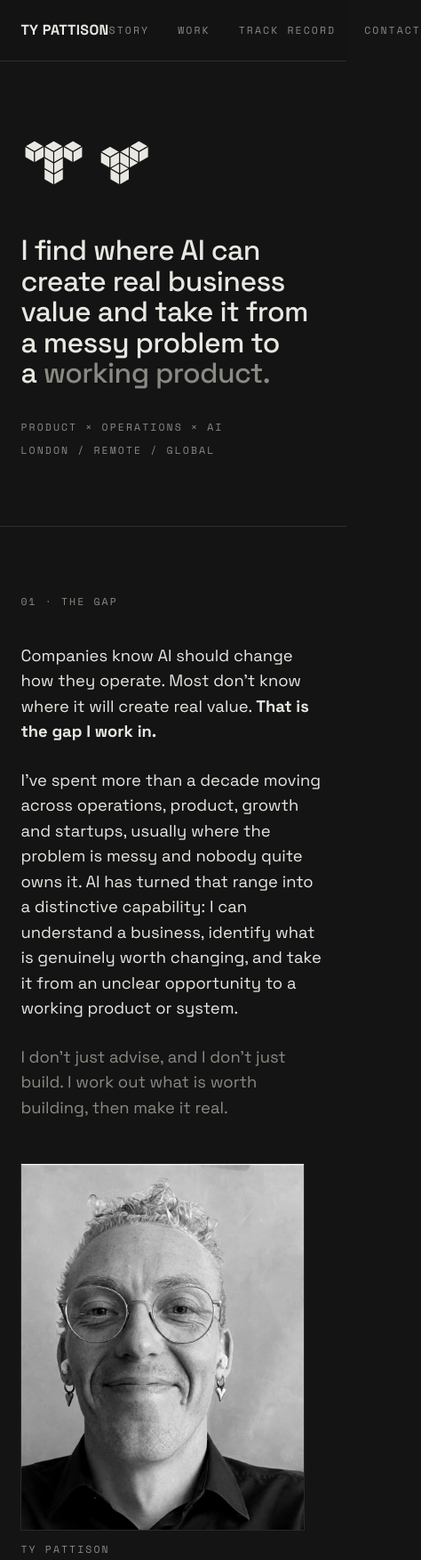
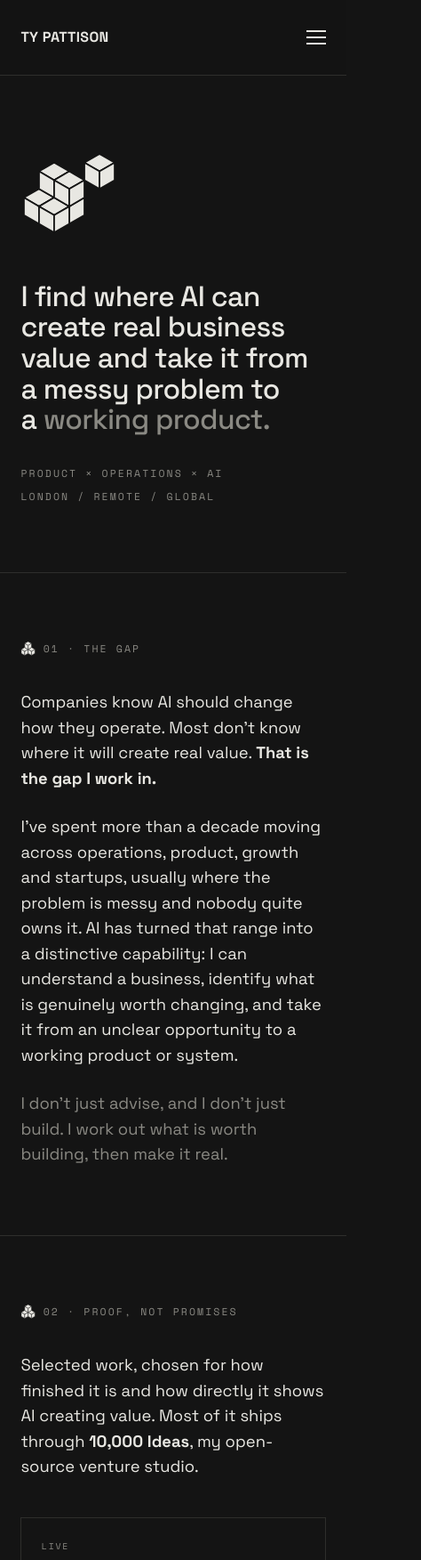
Before and after one commit to upperspacecase/Typortfolioaug26, a plain HTML site: page index.html in a window 390 px wide. Shown: the top 1753 px of the page at 89% size, 474 px wide, since content can reach past the window. Drawn offline with nearby package versions, Linux system fonts and the light colour scheme.

Commit message:
Cubes as themed accents, mobile hamburger nav, remove photo
- TY letterform monogram replaced with an abstract cube cluster in the
  hero and small cube marks on every section label
- Nav collapses to an animated hamburger menu under 720px
- Bio portrait and ty.jpg removed, story back to single column

Co-Authored-By: Claude <noreply@anthropic.com>
Claude-Session: https://claude.ai/code/session_01UnkdG6GvhcGjXpgivx8yqX

```diff
--- a/index.html
+++ b/index.html
@@ -53,14 +53,35 @@
   header nav a { transition: color .2s; color: var(--dim); }
   header nav a:hover { color: var(--fg); }
   .wordmark { font-weight: 700; letter-spacing: 0.02em; }
+  .burger { display: none; background: none; border: 0; cursor: pointer; padding: 0.4rem 0; }
+  .burger span { display: block; width: 22px; height: 2px; background: var(--fg); margin: 5px 0; transition: transform .25s, opacity .25s; }
+  body.menu-open .burger span:nth-child(1) { transform: translateY(7px) rotate(45deg); }
+  body.menu-open .burger span:nth-child(2) { opacity: 0; }
+  body.menu-open .burger span:nth-child(3) { transform: translateY(-7px) rotate(-45deg); }
+  @media (max-width: 720px) {
+    header nav {
+      display: none;
+      position: absolute;
+      top: 100%; left: 0; right: 0;
+      flex-direction: column;
+      gap: 0;
+      background: var(--bg);
+      border-bottom: 1px solid var(--line);
+      padding: 0.4rem var(--s) 1.2rem;
+    }
+    header nav a { padding: 1rem 0; border-top: 1px solid var(--line); font-size: 0.8rem; }
+    body.menu-open header nav { display: flex; }
+    .burger { display: block; }
+  }
 
   /* ---------- hero ---------- */
   .hero {
     padding: clamp(4rem, 10vh, 8rem) var(--s) clamp(4rem, 9vh, 7rem);
     border-bottom: 1px solid var(--line);
   }
-  #monogram { width: clamp(150px, 22vw, 280px); margin-bottom: clamp(2.5rem, 6vh, 4.5rem); display: block; }
-  #monogram polygon { fill: var(--fg); stroke: var(--bg); stroke-width: 0.45; }
+  .cubeart polygon { fill: var(--fg); stroke: var(--bg); stroke-width: 0.45; }
+  .cubes { width: clamp(110px, 14vw, 170px); margin-bottom: clamp(2.5rem, 6vh, 4rem); display: block; }
+  .cubemark { width: 1.5em; height: 1.5em; vertical-align: -0.4em; margin-right: 0.7em; display: inline-block; }
   .hero h1 {
     font-size: clamp(2rem, 5.4vw, 4.6rem);
     font-weight: 500;
@@ -89,25 +110,6 @@
   .prose p + p { margin-top: 1.4em; }
   .prose strong { font-weight: 700; }
   .prose .dim { color: var(--dim); }
-
-  /* ---------- story split + portrait ---------- */
-  .story-split {
-    display: grid;
-    grid-template-columns: minmax(0, 56ch) minmax(220px, 320px);
-    gap: 3rem 5rem;
-    align-items: start;
-  }
-  .portrait img {
-    width: 100%;
-    display: block;
-    filter: grayscale(1) contrast(1.06);
-    border: 1px solid var(--line);
-  }
-  .portrait figcaption { margin-top: 0.8rem; }
-  @media (max-width: 860px) {
-    .story-split { grid-template-columns: 1fr; }
-    .portrait { max-width: 320px; }
-  }
 
   /* ---------- proof grid ---------- */
   .grid {
@@ -193,12 +195,15 @@
     <a href="#track">Track&nbsp;record</a>
     <a href="#contact">Contact</a>
   </nav>
+  <button class="burger" aria-label="Menu" aria-expanded="false">
+    <span></span><span></span><span></span>
+  </button>
 </header>
 
 <main id="top">
 
   <div class="hero">
-    <svg id="monogram" viewBox="0 15 60 24" aria-label="TY monogram in isometric cubes"></svg>
+    <svg class="cubeart cubes" data-cubes="hero" aria-hidden="true"></svg>
     <h1>I find where AI can create real business value and take it from a messy problem to a <em>working product.</em></h1>
     <div class="sub mono">
       <span>Product &times; Operations &times; AI</span>
@@ -207,22 +212,16 @@
   </div>
 
   <section id="story">
-    <span class="label mono">01 · The gap</span>
-    <div class="story-split">
+    <span class="label mono"><svg class="cubeart cubemark" data-cubes="mark" aria-hidden="true"></svg>01 · The gap</span>
     <div class="prose">
       <p>Companies know AI should change how they operate. Most don't know where it will create real value. <strong>That is the gap I work in.</strong></p>
       <p>I've spent more than a decade moving across operations, product, growth and startups, usually where the problem is messy and nobody quite owns it. AI has turned that range into a distinctive capability: I can understand a business, identify what is genuinely worth changing, and take it from an unclear opportunity to a working product or system.</p>
       <p class="dim">I don't just advise, and I don't just build. I work out what is worth building, then make it real.</p>
     </div>
-    <figure class="portrait">
-      <img src="ty.jpg" alt="Ty Pattison" loading="lazy">
-      <figcaption class="mono">Ty Pattison</figcaption>
-    </figure>
-    </div>
   </section>
 
   <section id="work">
-    <span class="label mono">02 · Proof, not promises</span>
+    <span class="label mono"><svg class="cubeart cubemark" data-cubes="mark" aria-hidden="true"></svg>02 · Proof, not promises</span>
     <div class="prose" style="margin-bottom: 2.6rem;">
       <p>Selected work, chosen for how finished it is and how directly it shows AI creating value. Most of it ships through <strong>10,000 Ideas</strong>, my open-source venture studio.</p>
     </div>
@@ -261,7 +260,7 @@
   </section>
 
   <section id="track">
-    <span class="label mono">03 · Track record</span>
+    <span class="label mono"><svg class="cubeart cubemark" data-cubes="mark" aria-hidden="true"></svg>03 · Track record</span>
     <div class="roles">
       <a class="role" href="https://life-time.co" target="_blank" rel="noopener">
         <span class="mono">Co-Founder</span>
@@ -292,14 +291,14 @@
   </section>
 
   <section class="quote">
-    <span class="label mono">04 · When to call</span>
+    <span class="label mono"><svg class="cubeart cubemark" data-cubes="mark" aria-hidden="true"></svg>04 · When to call</span>
     <h2>&ldquo;Ty is the person to call when we know AI could improve the business, <em>but we don't yet know where to begin or what to build.</em>&rdquo;</h2>
   </section>
 
 </main>
 
 <footer id="contact">
-  <span class="label mono">05 · Contact</span>
+  <span class="label mono"><svg class="cubeart cubemark" data-cubes="mark" aria-hidden="true"></svg>05 · Contact</span>
   <p class="big"><a href="mailto:taytoddpattison@gmail.com">taytoddpattison@gmail.com</a></p>
   <div class="footlinks mono">
     <a href="https://www.linkedin.com/in/taypattison/" target="_blank" rel="noopener">LinkedIn</a>
@@ -315,48 +314,56 @@
 </footer>
 
 <script>
-/* TY monogram: letterforms built from isometric cubes, matching the
-   black-and-white cube reference. Each cube = 3 rhombic faces drawn
-   in one flat tone with background-coloured seams. */
+/* Isometric cube elements: the studio's visual language, used as accents. */
 (function () {
-  const svg = document.getElementById("monogram");
-  const S = 5;                                  // cube edge (screen units)
-  const RX = S * Math.sqrt(3) / 2, RY = S / 2;  // iso axis projection
-
-  // iso step -> screen offset: r = toward front-right, l = front-left, u = up
+  const S = 5;
+  const RX = S * Math.sqrt(3) / 2, RY = S / 2;
   const pos = (r, l, u) => [(r - l) * RX, (r + l) * RY - u * S];
 
-  // the three visible faces of a cube centred on (cx, cy)
   function faces(cx, cy) {
-    const N  = [cx, cy - S],      M  = [cx, cy],      B = [cx, cy + S];
+    const N = [cx, cy - S], M = [cx, cy], B = [cx, cy + S];
     const NE = [cx + RX, cy - RY], SE = [cx + RX, cy + RY];
     const NW = [cx - RX, cy - RY], SW = [cx - RX, cy + RY];
     return [[N, NE, M, NW], [NW, M, B, SW], [M, NE, SE, B]];
   }
 
-  // letters as [r, l, u] cube positions on the iso grid
-  const LETTERS = [
-    // T: stem of three, flat bar across the top
-    { at: 15, cubes: [[0,0,0],[0,0,1],[0,0,2],[1,-1,2],[-1,1,2]] },
-    // Y: junction + asymmetric arms, stem below
-    { at: 44.7, cubes: [[0,0,-1],[0,0,0],[0,1,1],[1,0,1],[2,0,2]] },
-  ];
+  const SETS = {
+    hero: [[0,1,0],[0,0,0],[1,0,0],[1,1,0],[0,0,1],[1,0,1],[2,-1,2]],
+    mark: [[0,1,0],[1,0,0],[0,0,1]],
+  };
 
-  const BASE = 32; // shared baseline
-  let frag = "";
-  for (const { at, cubes } of LETTERS) {
-    // paint back-to-front: lower, deeper cubes first
+  document.querySelectorAll("svg[data-cubes]").forEach((svg) => {
+    const cubes = SETS[svg.dataset.cubes] || SETS.mark;
+    const pts = cubes.map((c) => pos(...c));
+    const xs = pts.map((p) => p[0]), ys = pts.map((p) => p[1]);
+    const minX = Math.min(...xs) - RX - 1, maxX = Math.max(...xs) + RX + 1;
+    const minY = Math.min(...ys) - S - 1, maxY = Math.max(...ys) + S + 1;
+    svg.setAttribute("viewBox",
+      minX.toFixed(2) + " " + minY.toFixed(2) + " " +
+      (maxX - minX).toFixed(2) + " " + (maxY - minY).toFixed(2));
     const ordered = [...cubes].sort((a, b) => (a[0]+a[1]+a[2]) - (b[0]+b[1]+b[2]));
-    // letter baseline: align lowest cube bottoms
-    const maxY = Math.max(...cubes.map(c => pos(...c)[1]));
+    let frag = "";
     for (const c of ordered) {
       const [x, y] = pos(...c);
-      for (const f of faces(at + x, BASE - maxY + y)) {
-        frag += '<polygon points="' + f.map(p => p[0].toFixed(2) + "," + p[1].toFixed(2)).join(" ") + '"/>';
+      for (const f of faces(x, y)) {
+        frag += '<polygon points="' + f.map((p) => p[0].toFixed(2) + "," + p[1].toFixed(2)).join(" ") + '"/>';
       }
     }
+    svg.innerHTML = frag;
+  });
+
+  const burger = document.querySelector(".burger");
+  if (burger) {
+    burger.addEventListener("click", () => {
+      const open = document.body.classList.toggle("menu-open");
+      burger.setAttribute("aria-expanded", String(open));
+    });
+    document.querySelectorAll("header nav a").forEach((a) =>
+      a.addEventListener("click", () => {
+        document.body.classList.remove("menu-open");
+        burger.setAttribute("aria-expanded", "false");
+      }));
   }
-  svg.innerHTML = frag;
 })();
 </script>
 
```
Also changed, not shown: ty.jpg (deleted).
